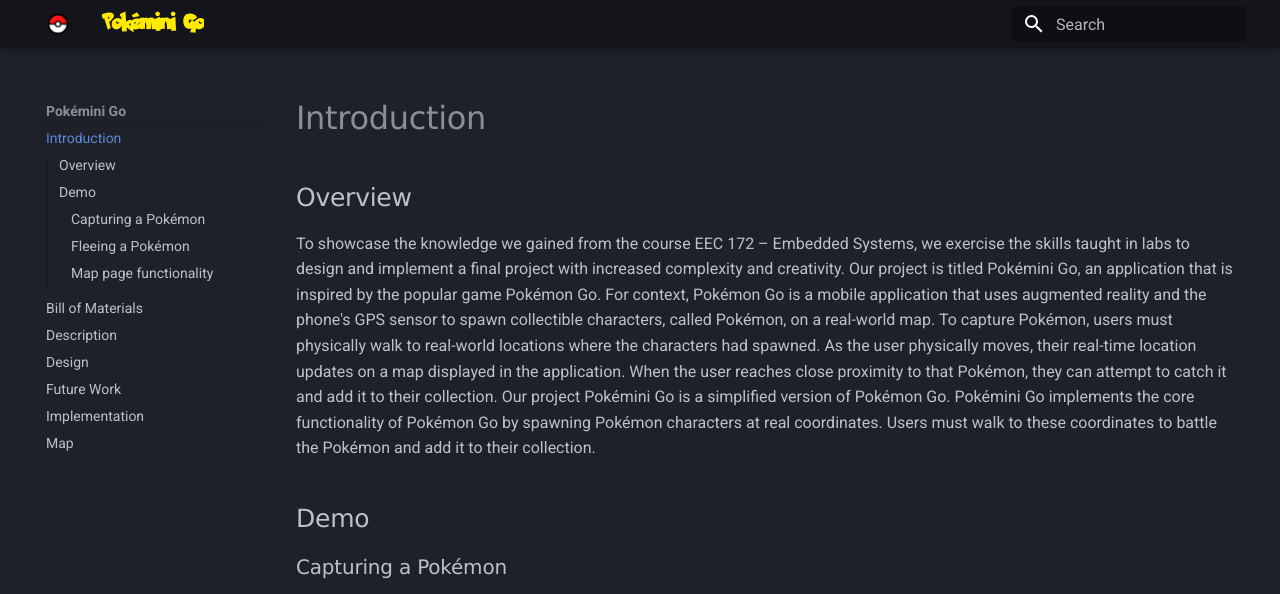
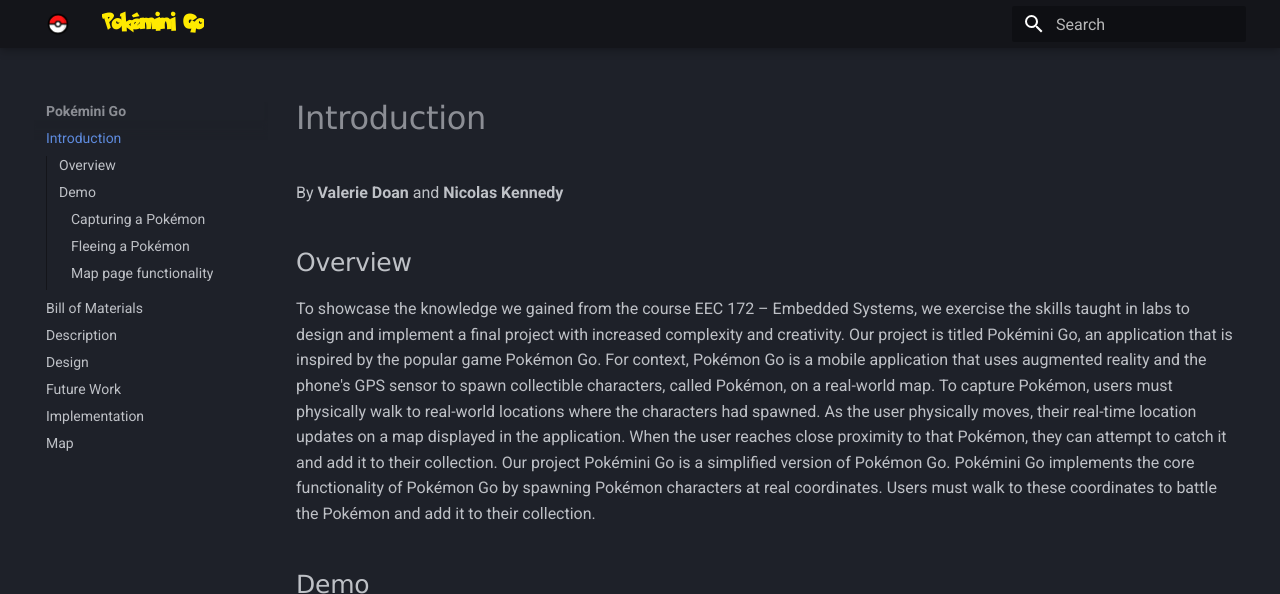
Before and after one commit to doanvalerie/pokemini-website, an MkDocs documentation site: the page built from docs/index.md, in a window 1280 px wide and 900 px high, cut to the strip 0-594 px from the top of the window. Built offline with MkDocs 1.6.1 and Material for MkDocs 9.7.7, drawn with Linux system fonts in a browser that asks for light colours.

Commit message:
feat: add names to index

```diff
--- a/docs/index.md
+++ b/docs/index.md
@@ -1,4 +1,6 @@
 # Introduction
+
+By **Valerie Doan** and **Nicolas Kennedy**
 
 ## Overview
 
```
